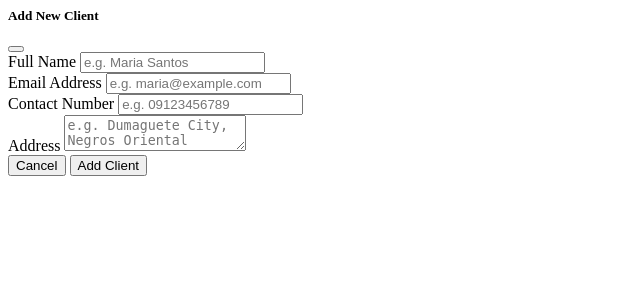
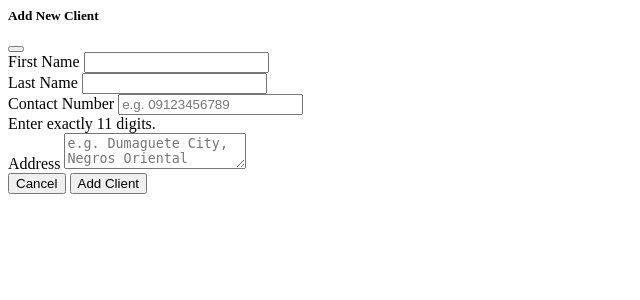
Before and after one commit to Francis3002-01/IT-37-Beauty-Booking-System, a PHP site: page /clients_modal.php in a window 1280 px wide. Shown: the top 300 px of the page, without its empty margins (0-640 px from the left). Run offline with PHP 8.4, Linux system fonts and the light colour scheme.

Commit message:
clients_modal.php updated

```diff
--- a/includes/modals/clients_modal.php
+++ b/includes/modals/clients_modal.php
@@ -1,4 +1,4 @@
-<!-- Add / Edit Client Modal -->
+<!-- Add/Edit form matches the client table; there is no email column. -->
 <div class="modal fade" id="clientModal" tabindex="-1" aria-labelledby="clientModalTitle" aria-hidden="true">
     <div class="modal-dialog modal-dialog-centered">
         <div class="modal-content p-3">
@@ -7,29 +7,26 @@
                 <button type="button" class="btn-close" data-bs-dismiss="modal" aria-label="Close"></button>
             </div>
             <div class="modal-body">
-                <form id="clientForm">
-                    <input type="hidden" id="editClientId">
-
+                <form id="clientForm" method="POST" action="backend%20logic/clients_backend.php" onsubmit="return validateClientForm()">
+                    <input type="hidden" id="editClientId" name="clientID">
+                    <input type="hidden" id="clientAction" name="action" value="create">
                     <div class="mb-3">
-                        <label for="clientName" class="form-label field-label">Full Name</label>
-                        <input type="text" class="form-control rounded-3" id="clientName" required placeholder="e.g. Maria Santos">
+                        <label for="clientFirstName" class="form-label field-label">First Name</label>
+                        <input type="text" class="form-control rounded-3" id="clientFirstName" name="firstName" maxlength="50" required oninput="this.setCustomValidity('')">
                     </div>
-
                     <div class="mb-3">
-                        <label for="clientEmail" class="form-label field-label">Email Address</label>
-                        <input type="email" class="form-control rounded-3" id="clientEmail" required placeholder="e.g. maria@example.com">
+                        <label for="clientLastName" class="form-label field-label">Last Name</label>
+                        <input type="text" class="form-control rounded-3" id="clientLastName" name="lastName" maxlength="50" required oninput="this.setCustomValidity('')">
                     </div>
-
                     <div class="mb-3">
-                        <label for="clientPhone" class="form-label field-label">Contact Number</label>
-                        <input type="text" class="form-control rounded-3" id="clientPhone" required placeholder="e.g. 09123456789">
+                        <label for="clientContactNo" class="form-label field-label">Contact Number</label>
+                        <input type="text" class="form-control rounded-3" id="clientContactNo" name="contactNo" inputmode="numeric" pattern="[0-9]{11}" minlength="11" maxlength="11" required placeholder="e.g. 09123456789" oninput="this.setCustomValidity('')">
+                        <div class="form-text">Enter exactly 11 digits.</div>
                     </div>
-
                     <div class="mb-3">
                         <label for="clientAddress" class="form-label field-label">Address</label>
-                        <textarea class="form-control rounded-3" id="clientAddress" rows="2" placeholder="e.g. Dumaguete City, Negros Oriental"></textarea>
+                        <textarea class="form-control rounded-3" id="clientAddress" name="address" maxlength="255" rows="2" required placeholder="e.g. Dumaguete City, Negros Oriental" oninput="this.setCustomValidity('')"></textarea>
                     </div>
-
                     <div class="d-flex justify-content-end gap-2 mt-4">
                         <button type="button" class="btn btn-light rounded-pill px-4" data-bs-dismiss="modal">Cancel</button>
                         <button type="submit" class="btn btn-dark rounded-pill px-4" id="saveClientBtn">Add Client</button>
```
